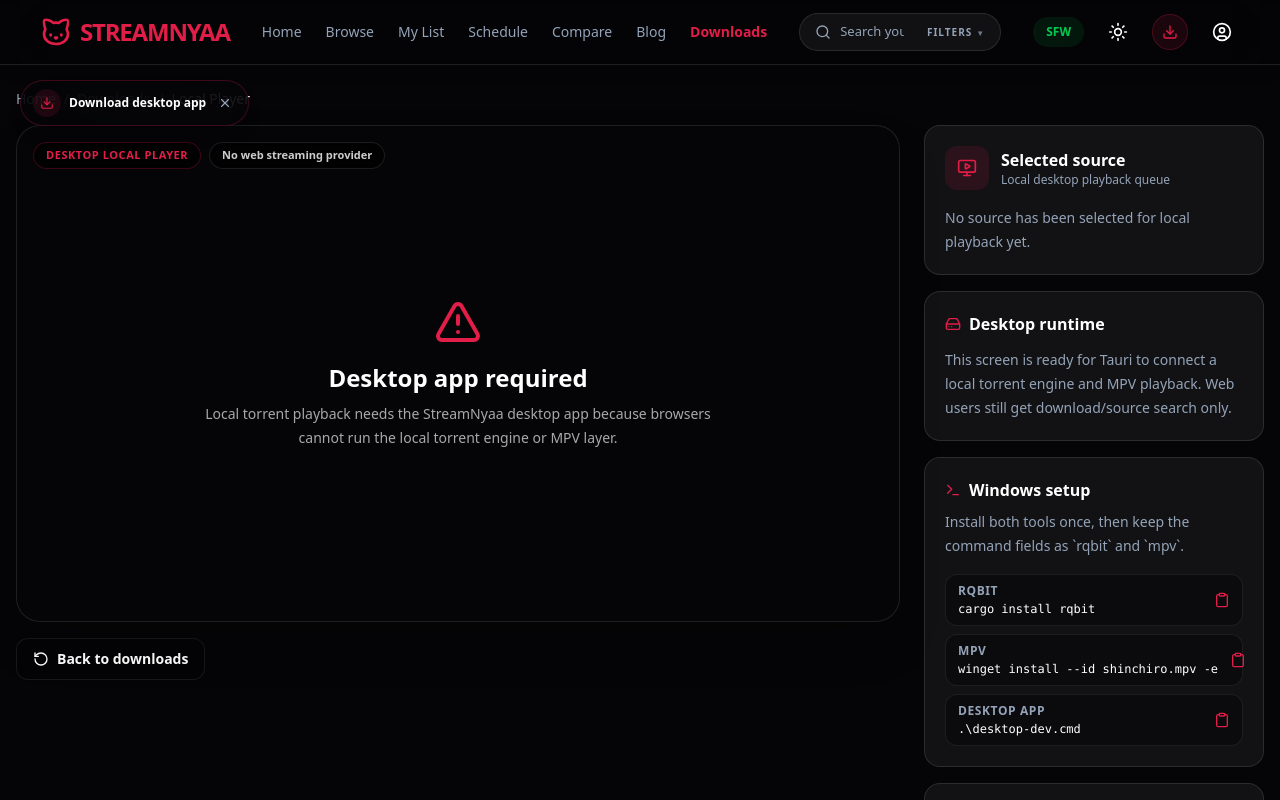
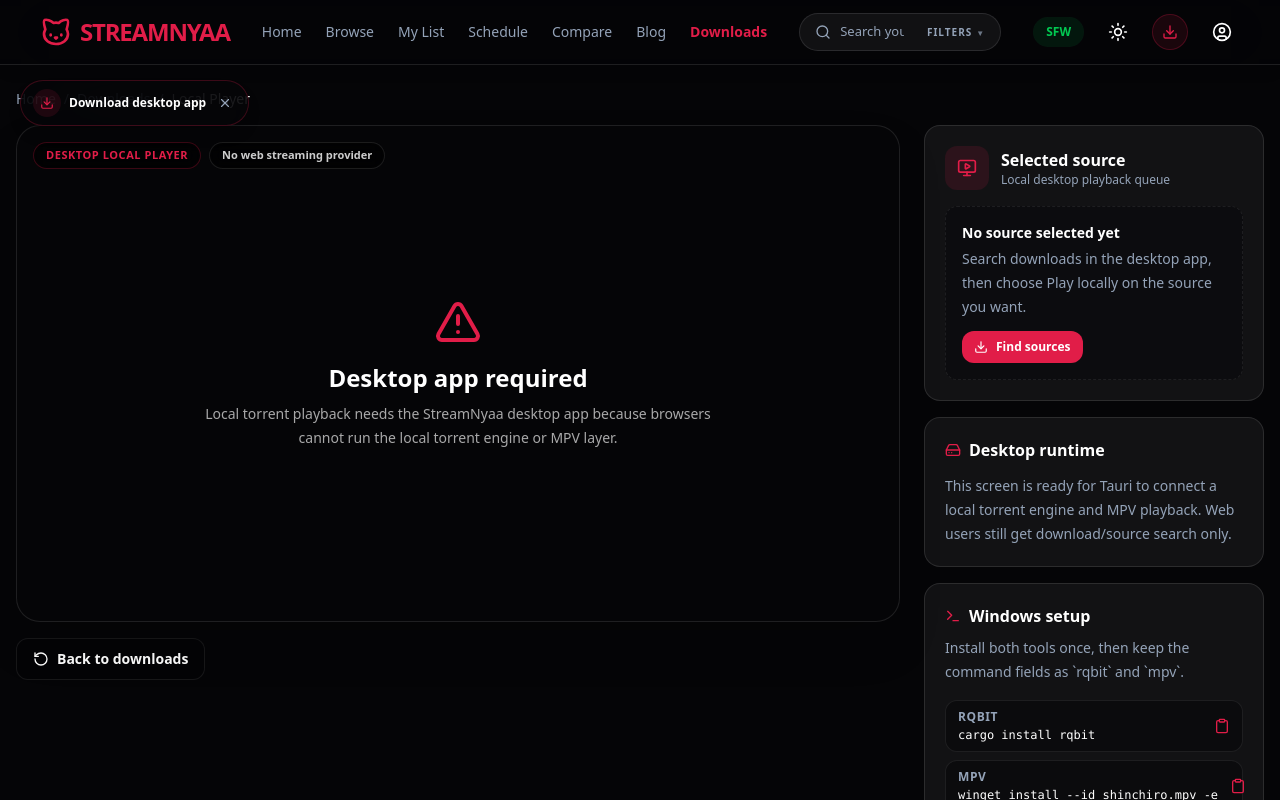
Before and after one commit to Misfit1000/streamnyaa, a React (Vite) app: page /local-player in a window 1280 px wide. Shown: the top 800 px of the page. Built offline with nearby package versions, Linux system fonts and the light colour scheme.

Commit message:
Polish desktop production playback flow

```diff
--- a/desktop/src-tauri/tauri.conf.json
+++ b/desktop/src-tauri/tauri.conf.json
@@ -20,7 +20,8 @@
         "center": true,
         "resizable": true,
         "fullscreen": false,
-        "theme": "Dark"
+        "theme": "Dark",
+        "devtools": false
       }
     ],
     "security": {
--- a/src/lib/desktop.ts
+++ b/src/lib/desktop.ts
@@ -6,6 +6,7 @@
   episode?: string | number | null;
   size?: string;
   seeders?: string | number;
+  savedAt?: number;
 };
 
 export type DesktopRuntimeStatus = {
@@ -57,7 +58,9 @@
 };
 
 const LOCAL_PLAYBACK_KEY = 'streamnyaa.localPlayback';
+const LOCAL_PLAYBACK_HISTORY_KEY = 'streamnyaa.localPlaybackHistory';
 const DESKTOP_SETTINGS_KEY = 'streamnyaa.desktopSettings';
+const LOCAL_PLAYBACK_HISTORY_LIMIT = 18;
 
 export const DESKTOP_RELEASES_URL = 'https://github.com/Misfit1000/streamnyaa/releases';
 export const DEFAULT_DESKTOP_SETTINGS: DesktopPlaybackSettings = {
@@ -95,7 +98,9 @@
 
 export function saveLocalPlaybackSource(source: LocalPlaybackSource) {
   try {
-    sessionStorage.setItem(LOCAL_PLAYBACK_KEY, JSON.stringify(source));
+    const normalized = { ...source, savedAt: Date.now() };
+    sessionStorage.setItem(LOCAL_PLAYBACK_KEY, JSON.stringify(normalized));
+    saveLocalPlaybackHistoryItem(normalized);
   } catch {
     // The local player can still open, but it will ask the user to select a source again.
   }
@@ -107,6 +112,42 @@
     return raw ? JSON.parse(raw) : null;
   } catch {
     return null;
+  }
+}
+
+export function loadLocalPlaybackHistory(): LocalPlaybackSource[] {
+  try {
+    const raw = localStorage.getItem(LOCAL_PLAYBACK_HISTORY_KEY);
+    if (!raw) return [];
+    const parsed = JSON.parse(raw);
+    if (!Array.isArray(parsed)) return [];
+    return parsed
+      .filter((item): item is LocalPlaybackSource => Boolean(item?.magnet && item?.title))
+      .slice(0, LOCAL_PLAYBACK_HISTORY_LIMIT);
+  } catch {
+    return [];
+  }
+}
+
+export function saveLocalPlaybackHistoryItem(source: LocalPlaybackSource) {
+  try {
+    const normalized = { ...source, savedAt: source.savedAt || Date.now() };
+    const next = [
+      normalized,
+      ...loadLocalPlaybackHistory().filter((item) => item.magnet !== normalized.magnet),
+    ].slice(0, LOCAL_PLAYBACK_HISTORY_LIMIT);
+    localStorage.setItem(LOCAL_PLAYBACK_HISTORY_KEY, JSON.stringify(next));
+  } catch {
+    // Playback history is a convenience feature. Failing to persist it should not block playback.
+  }
+}
+
+export function clearLocalPlaybackHistory() {
+  try {
+    localStorage.removeItem(LOCAL_PLAYBACK_HISTORY_KEY);
+    sessionStorage.removeItem(LOCAL_PLAYBACK_KEY);
+  } catch {
+    // Ignore storage cleanup failures.
   }
 }
 
--- a/src/pages/LocalPlayer.tsx
+++ b/src/pages/LocalPlayer.tsx
@@ -1,20 +1,24 @@
-import { useEffect, useMemo, useState } from 'react';
+import { useEffect, useState } from 'react';
 import { Link } from 'react-router-dom';
-import { AlertTriangle, CheckCircle2, Clipboard, Download, FolderOpen, HardDrive, Loader2, MonitorPlay, Play, RefreshCw, RotateCcw, Terminal } from 'lucide-react';
+import { AlertTriangle, CheckCircle2, Clipboard, Download, FolderOpen, HardDrive, ListVideo, Loader2, MonitorPlay, Play, RefreshCw, RotateCcw, Terminal, Trash2 } from 'lucide-react';
 import Seo from '../components/Seo';
 import {
+  clearLocalPlaybackHistory,
   getDesktopRuntimeStatus,
   getLocalPlaybackProgress,
   isDesktopApp,
   loadDesktopPlaybackSettings,
+  loadLocalPlaybackHistory,
   loadLocalPlaybackSource,
   openDesktopCacheFolder,
   saveDesktopPlaybackSettings,
+  saveLocalPlaybackSource,
   startLocalPlaybackWithSettings,
   testDesktopMpv,
   type DesktopPlaybackSettings,
   type DesktopPlaybackProgress,
   type DesktopRuntimeStatus,
+  type LocalPlaybackSource,
 } from '../lib/desktop';
 
 function formatBytes(value?: number | null) {
@@ -26,7 +30,8 @@
 
 export default function LocalPlayer() {
   const desktop = isDesktopApp();
-  const source = useMemo(() => loadLocalPlaybackSource(), []);
+  const [source, setSource] = useState<LocalPlaybackSource | null>(() => loadLocalPlaybackSource());
+  const [sourceHistory, setSourceHistory] = useState<LocalPlaybackSource[]>(() => loadLocalPlaybackHistory());
   const [status, setStatus] = useState<'idle' | 'starting' | 'ready' | 'error'>('idle');
   const [message, setMessage] = useState('');
   const [runtime, setRuntime] = useState<DesktopRuntimeStatus | null>(null);
@@ -38,6 +43,30 @@
   const refreshRuntime = async (nextSettings = settings) => {
     const nextRuntime = await getDesktopRuntimeStatus(nextSettings);
     if (nextRuntime) setRuntime(nextRuntime);
+  };
+
+  const sourceOptions = sourceHistory.length ? sourceHistory : source ? [source] : [];
+
+  const selectSource = (magnet: string) => {
+    const nextSource = sourceOptions.find((item) => item.magnet === magnet);
+    if (!nextSource) return;
+    saveLocalPlaybackSource(nextSource);
+    setSource(nextSource);
+    setSourceHistory(loadLocalPlaybackHistory());
+    setStatus('idle');
+    setMessage('Source selected. Press Play locally when you are ready.');
+    setActiveTorrentId('');
+    setPlayback(null);
+  };
+
+  const clearSources = () => {
+    clearLocalPlaybackHistory();
+    setSource(null);
+    setSourceHistory([]);
+    setActiveTorrentId('');
+    setPlayback(null);
+    setStatus('idle');
+    setMessage('Desktop source list cleared.');
   };
 
   const copyCommand = async (label: string, command: string) => {
@@ -109,8 +138,10 @@
       return;
     }
     setStatus('starting');
-    setMessage('Starting local rqbit engine...');
+      setMessage('Starting local rqbit engine...');
     try {
+      saveLocalPlaybackSource(source);
+      setSourceHistory(loadLocalPlaybackHistory());
       const result = await startLocalPlaybackWithSettings(source, settings);
       setStatus(result.ok ? 'ready' : 'error');
       setMessage(result.message || 'Local playback request sent to the desktop engine.');
@@ -264,7 +295,7 @@
               <div className="mt-3 grid gap-2 text-xs font-bold text-muted-foreground sm:grid-cols-3">
                 <span>{playback.progress != null ? `${Math.round(playback.progress)}% ready` : 'Preparing stream'}</span>
                 <span>{formatBytes(playback.downloaded_bytes)} / {formatBytes(playback.total_bytes)}</span>
-                <span>{playback.peers ?? 0} peers · {formatBytes(playback.download_speed)}/s</span>
+                <span>{playback.peers ?? 0} peers - {formatBytes(playback.download_speed)}/s</span>
               </div>
               <p className="mt-3 truncate font-mono text-[11px] text-muted-foreground">{playback.playlist_url}</p>
             </div>
@@ -295,6 +326,40 @@
                 <p className="text-xs text-muted-foreground">Local desktop playback queue</p>
               </div>
             </div>
+
+            {sourceOptions.length ? (
+              <div className="mt-4 rounded-xl border border-border bg-background/45 p-3">
+                <div className="mb-2 flex items-center justify-between gap-3">
+                  <span className="inline-flex items-center gap-2 text-xs font-black uppercase tracking-wider text-muted-foreground">
+                    <ListVideo className="h-3.5 w-3.5 text-primary" />
+                    Source selector
+                  </span>
+                  <button
+                    type="button"
+                    onClick={clearSources}
+                    className="inline-flex items-center gap-1.5 rounded-lg border border-border px-2 py-1 text-[11px] font-black text-muted-foreground transition-colors hover:border-primary/40 hover:text-primary"
+                  >
+                    <Trash2 className="h-3 w-3" />
+                    Clear
+                  </button>
+                </div>
+                <select
+                  value={source?.magnet || ''}
+                  onChange={(event) => selectSource(event.target.value)}
+                  className="w-full rounded-xl border border-border bg-[#09090b] px-3 py-2 text-sm font-bold text-foreground outline-none transition-colors focus:border-primary"
+                >
+                  {sourceOptions.map((item) => (
+                    <option key={item.magnet} value={item.magnet}>
+                      {item.episode ? `Ep ${item.episode} - ` : ''}{item.title}
+                    </option>
+                  ))}
+                </select>
+                <p className="mt-2 text-xs leading-5 text-muted-foreground">
+                  Recent desktop sources stay on this device so you can switch files without returning to search.
+                </p>
+              </div>
+            ) : null}
+
             {source ? (
               <div className="mt-4 space-y-3">
                 <div>
@@ -314,7 +379,19 @@
                 </div>
               </div>
             ) : (
-              <p className="mt-4 text-sm leading-6 text-muted-foreground">No source has been selected for local playback yet.</p>
+              <div className="mt-4 rounded-xl border border-dashed border-border bg-background/35 p-4">
+                <p className="text-sm font-bold text-foreground">No source selected yet</p>
+                <p className="mt-1 text-sm leading-6 text-muted-foreground">
+                  Search downloads in the desktop app, then choose Play locally on the source you want.
+                </p>
+                <Link
+                  to="/nyaa"
+                  className="mt-3 inline-flex items-center gap-2 rounded-xl bg-primary px-3 py-2 text-xs font-black text-primary-foreground hover:bg-primary/90"
+                >
+                  <Download className="h-3.5 w-3.5" />
+                  Find sources
+                </Link>
+              </div>
             )}
           </div>
 
```
Also changed, not shown: desktop/README.md, 2 other files (tests, documents, lock files or other folders).
